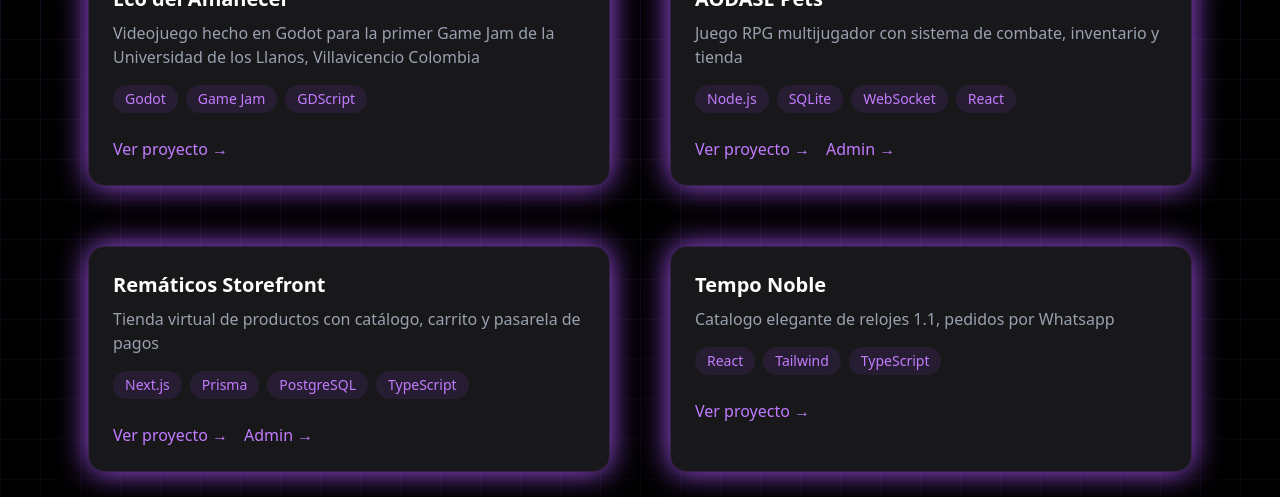
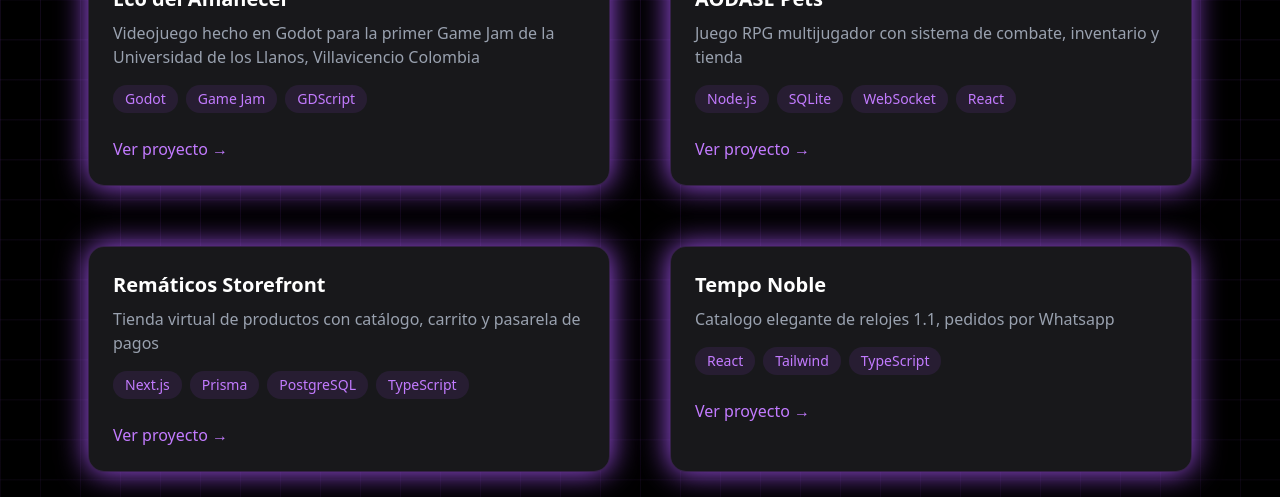
Before and after one commit to ProyectosReinbor/reinborPortafolio, a React (Vite) app: page / in a window 1280 px wide. Shown: the part 1020-1517 px from the top of the page. Built offline with nearby package versions, Linux system fonts and the light colour scheme.

Commit message:
without admin rematicos, aodase pets

```diff
--- a/src/components/Projects.tsx
+++ b/src/components/Projects.tsx
@@ -13,14 +13,12 @@ const projects = [
         title: "AODASE Pets",
         desc: "Juego RPG multijugador con sistema de combate, inventario y tienda",
         tech: ["Node.js", "SQLite", "WebSocket", "React"],
-        adminUrl: "https://aodaseadmin.reinbor.cloud/",
     },
     {
         slug: "rematicos",
         title: "Remáticos Storefront",
         desc: "Tienda virtual de productos con catálogo, carrito y pasarela de pagos",
         tech: ["Next.js", "Prisma", "PostgreSQL", "TypeScript"],
-        adminUrl: "https://rematicosadmin.reinbor.cloud/",
     },
     {
         slug: "tempo-noble",
@@ -93,14 +91,6 @@ export default function Projects() {
                             >
                                 Ver proyecto →
                             </button>
-                            {p.adminUrl && (
-                                <button
-                                    onClick={() => window.open(p.adminUrl)}
-                                    className="text-purple-400 hover:underline"
-                                >
-                                    Admin →
-                                </button>
-                            )}
                         </div>
                     </motion.div>
                 ))}
```
